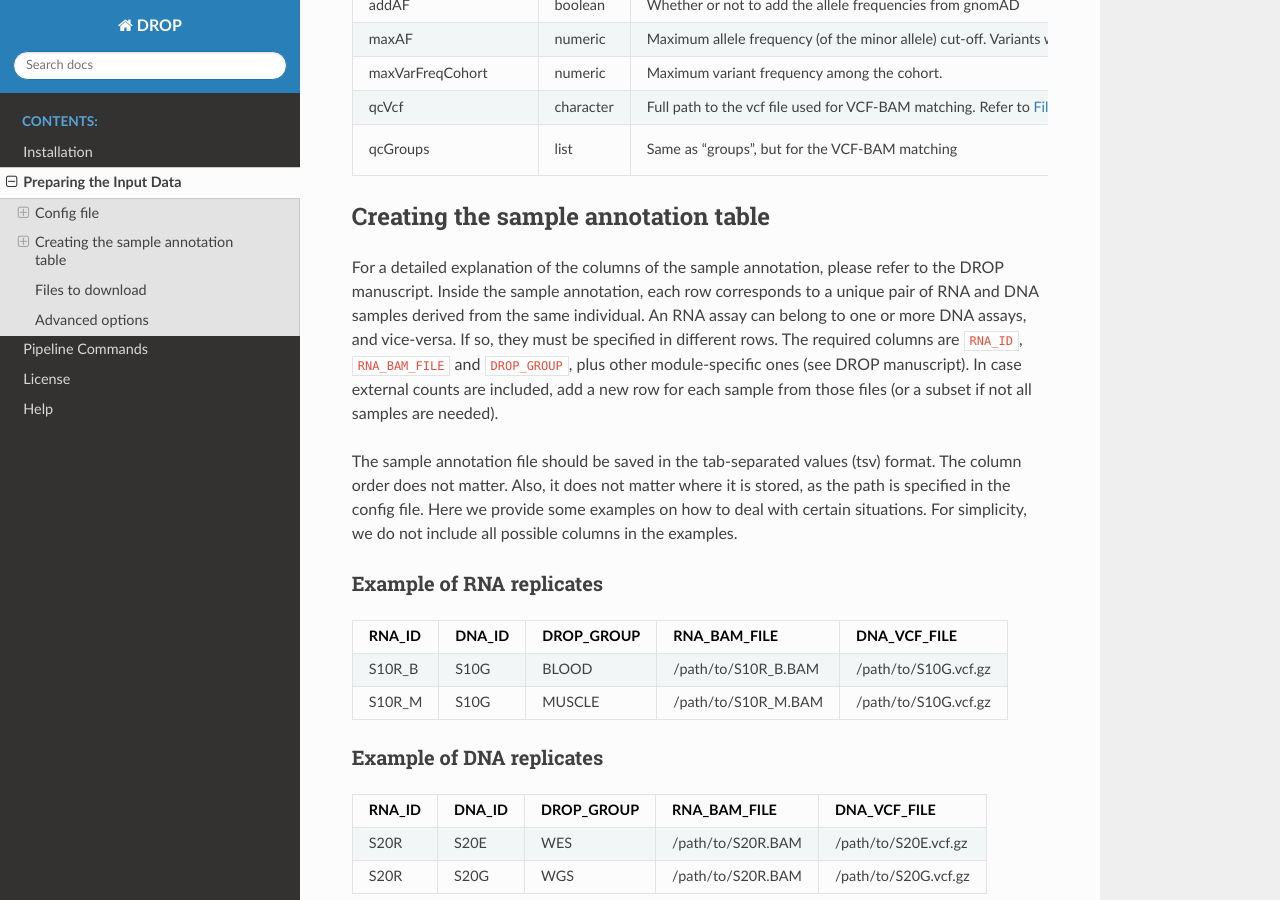
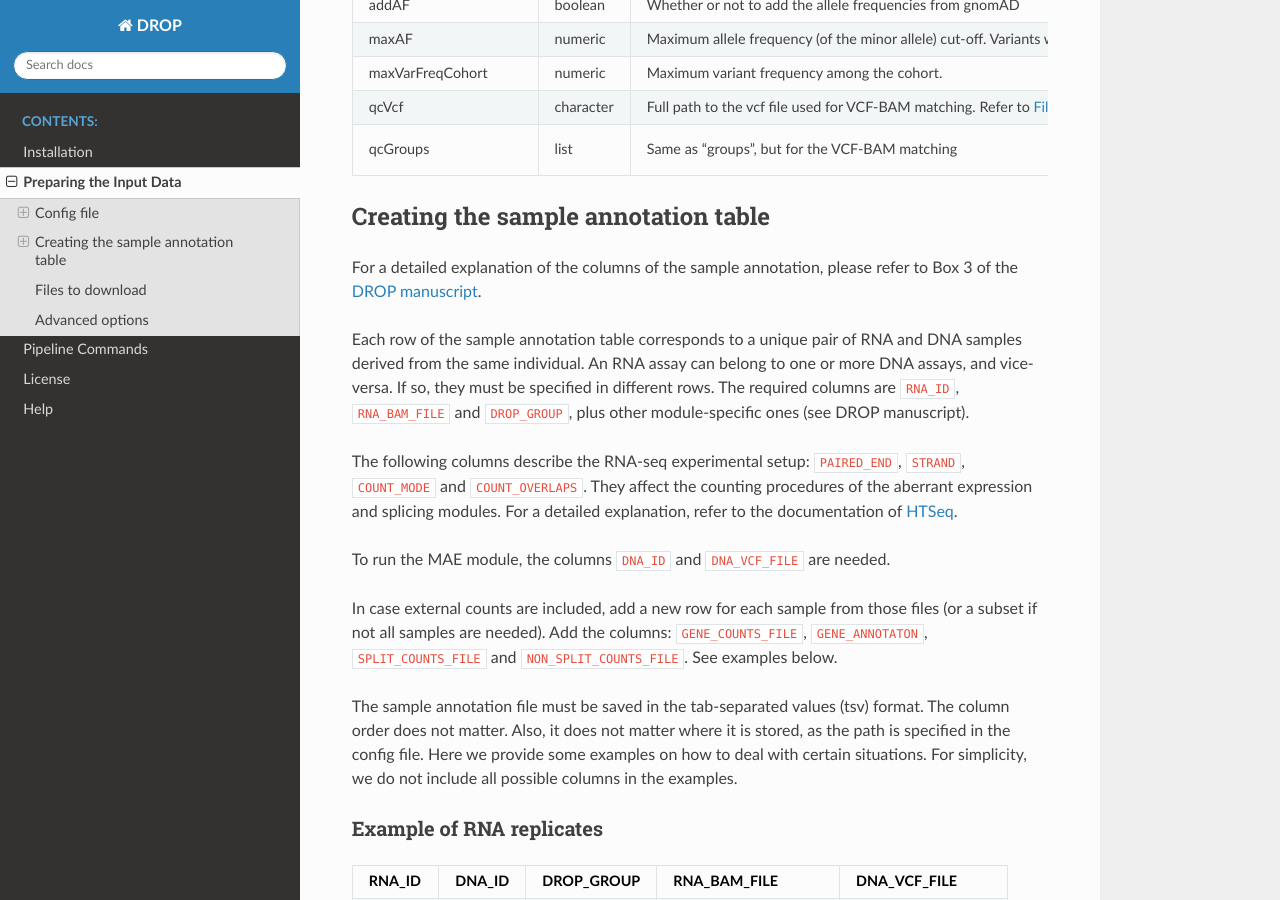
Before and after one commit to gagneurlab/drop, a Sphinx documentation site: the page built from docs/source/prepare.rst, in a window 1280 px wide and 900 px high, scrolled down 2615 px. Built offline with Sphinx 7.4.7 and the Read the Docs theme 2.0.0, drawn with Linux system fonts in a browser that asks for light colours; some of the changed text lies outside the part shown.

Commit message:
docs sample anno expanded

```diff
--- a/docs/source/prepare.rst
+++ b/docs/source/prepare.rst
@@ -126,15 +126,26 @@ Creating the sample annotation table
 ------------------------------------
 
 For a detailed explanation of the columns of the sample annotation, please refer to
-the DROP manuscript.
-Inside the sample annotation, each row corresponds to a unique pair of RNA and DNA
+Box 3 of the `DROP manuscript <https://www.rdcu.be/cdMmF>`_.
+
+Each row of the sample annotation table corresponds to a unique pair of RNA and DNA
 samples derived from the same individual. An RNA assay can belong to one or more DNA
 assays, and vice-versa. If so, they must be specified in different rows. The required
 columns are ``RNA_ID``, ``RNA_BAM_FILE`` and ``DROP_GROUP``, plus other module-specific
-ones (see DROP manuscript). In case external counts are included, add a new row for each
-sample from those files (or a subset if not all samples are needed).
+ones (see DROP manuscript).
 
-The sample annotation file should be saved in the tab-separated values (tsv) format. The
+The following columns describe the RNA-seq experimental setup:
+``PAIRED_END``, ``STRAND``, ``COUNT_MODE`` and ``COUNT_OVERLAPS``. They affect the
+counting procedures of the aberrant expression and splicing modules. For a detailed
+explanation, refer to the documentation of `HTSeq <https://htseq.readthedocs.io/en/latest/>`_.
+
+To run the MAE module, the columns ``DNA_ID`` and ``DNA_VCF_FILE`` are needed.
+
+In case external counts are included, add a new row for each sample from those
+files (or a subset if not all samples are needed). Add the columns: ``GENE_COUNTS_FILE``,
+``GENE_ANNOTATON``, ``SPLIT_COUNTS_FILE`` and ``NON_SPLIT_COUNTS_FILE``. See examples below.
+
+The sample annotation file must be saved in the tab-separated values (tsv) format. The
 column order does not matter. Also, it does not matter where it is stored, as the path is
 specified in the config file. Here we provide some examples on how to deal with certain
 situations. For simplicity, we do not include all possible columns in the examples.
@@ -215,12 +226,13 @@ Advanced options
 A local copy of DROP can be edited and modified for uncovering potential issues or increasing outputs.
 For example, the user might want to add new plots to the ``Summary`` scripts, or add
 additional columns to the results tables.
-Specifically, the number of threads allowed for a computational step can be modified by the user.
+Also, the number of threads allowed for a computational step can be modified.
 
 .. note::
 
-    DROP needs to be installed from a local directory :ref:`otherversions` using ``pip install -e <path/to/drop-repo>``
-    so that any changes in the code will be available in the next pipeline run.
+    DROP needs to be installed from a local directory using ``pip install -e <path/to/drop-repo>``
+    so that any changes in the code will be available in the next pipeline run
+    (see :ref:`otherversions`).
     Any changes made to the R code need to be updated with ``drop update`` in the project directory.
 
 The aberrant expression and splicing modules use a denoising autoencoder to
```
